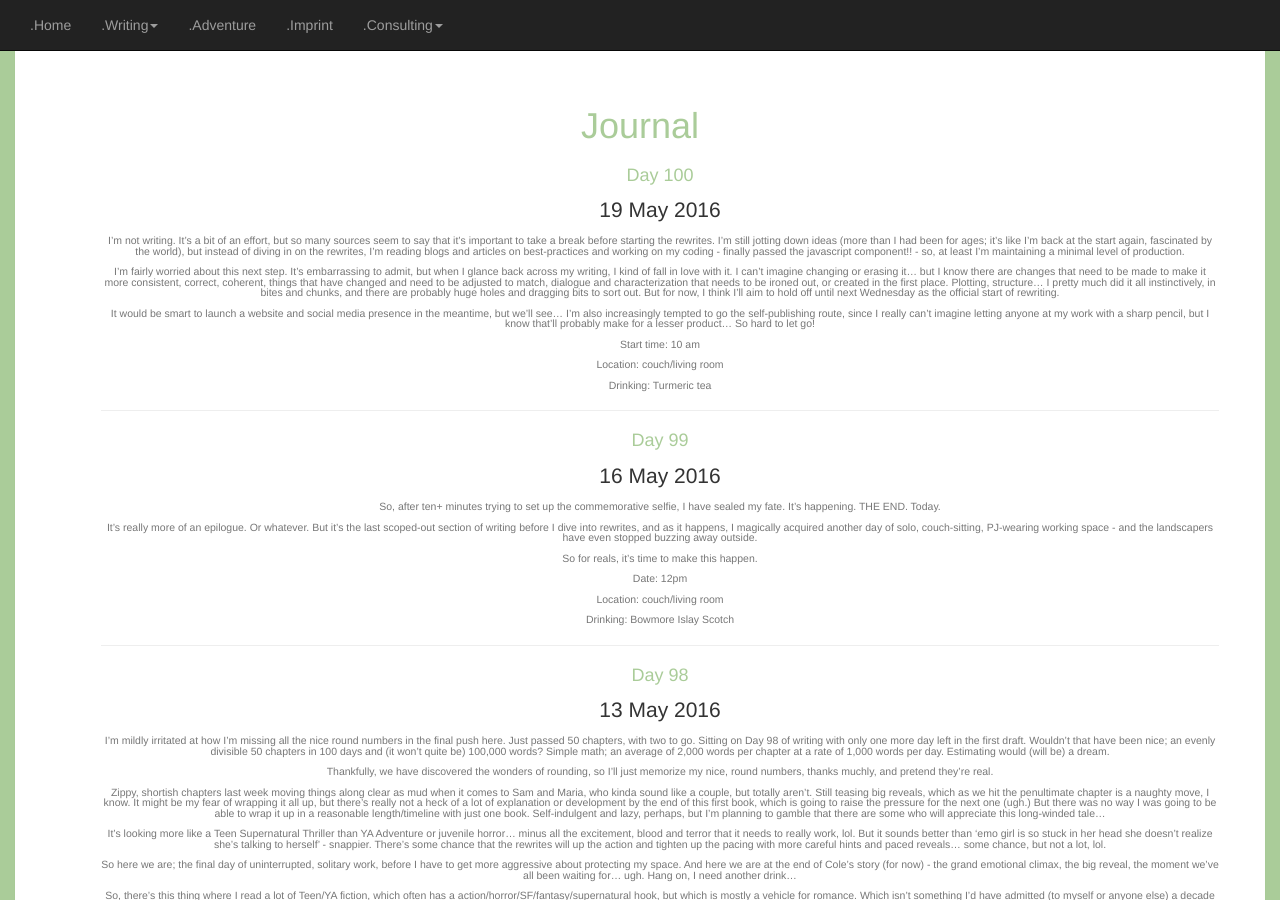
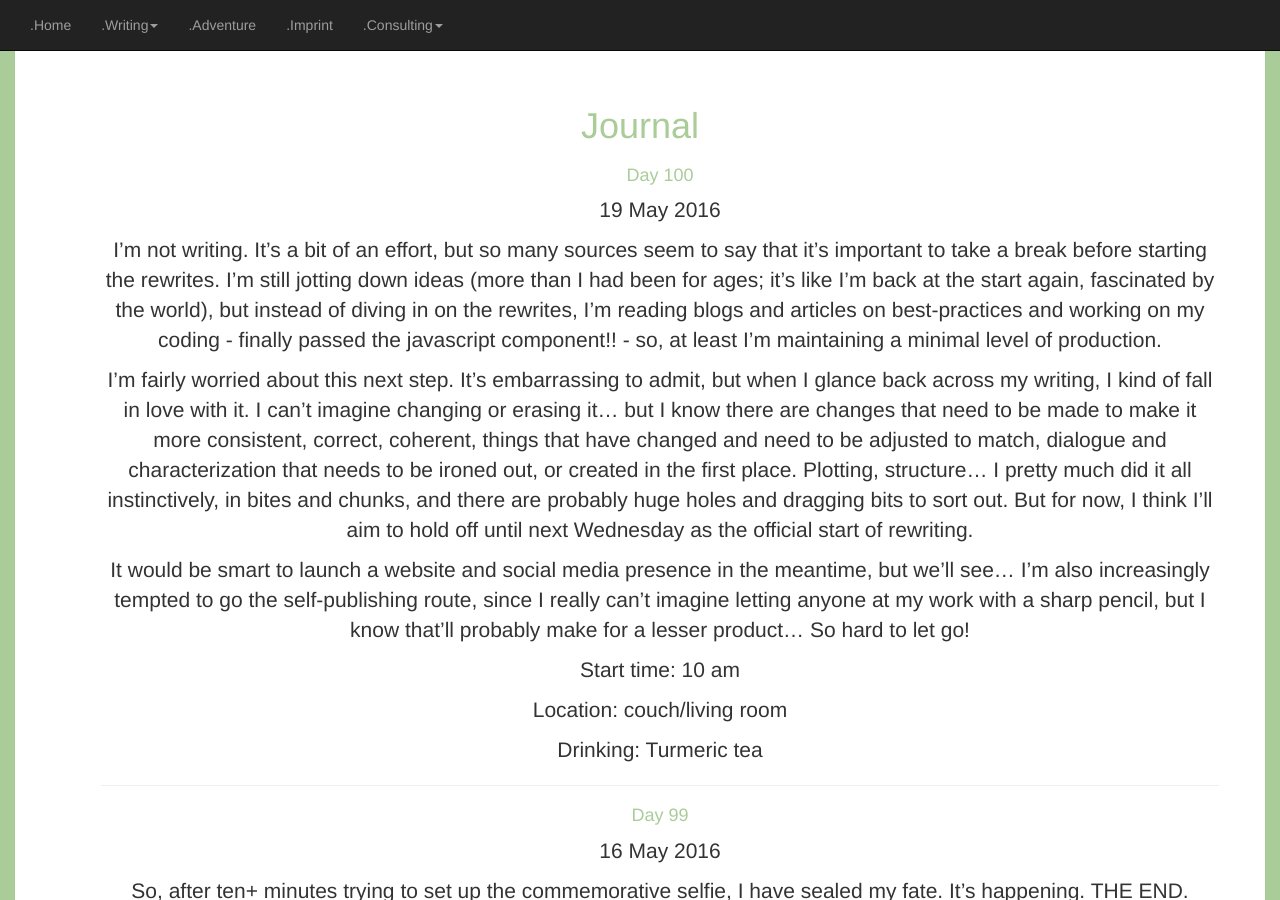
Before and after one commit to kaiewiggins/kaiewiggins.github.io, a Jekyll site: the page built from journal/index.html, in a window 1280 px wide and 900 px high. Built offline with Jekyll 4.4.1, drawn with Linux system fonts in a browser that asks for light colours; nearby versions of some CDN libraries.

Commit message:
trying class small

```diff
--- a/journal/index.html
+++ b/journal/index.html
@@ -10,7 +10,7 @@ title: kaie.Journal
 	  {% for post in site.posts %}
 	    	<a href="{{ post.url }}" title="{{ post.title }}"><h4>{{ post.title }}</h4></a>
 	    	<span><p>{{ post.date | date_to_string }}</p></span>
-	    	<h5><small>{{post.content}}</small></h5><hr>
+	    	<p class="small">{{post.content}}</p><hr>
 	  {% endfor %}
 	    	</ul>
 	  </div><!--end section-->
```
